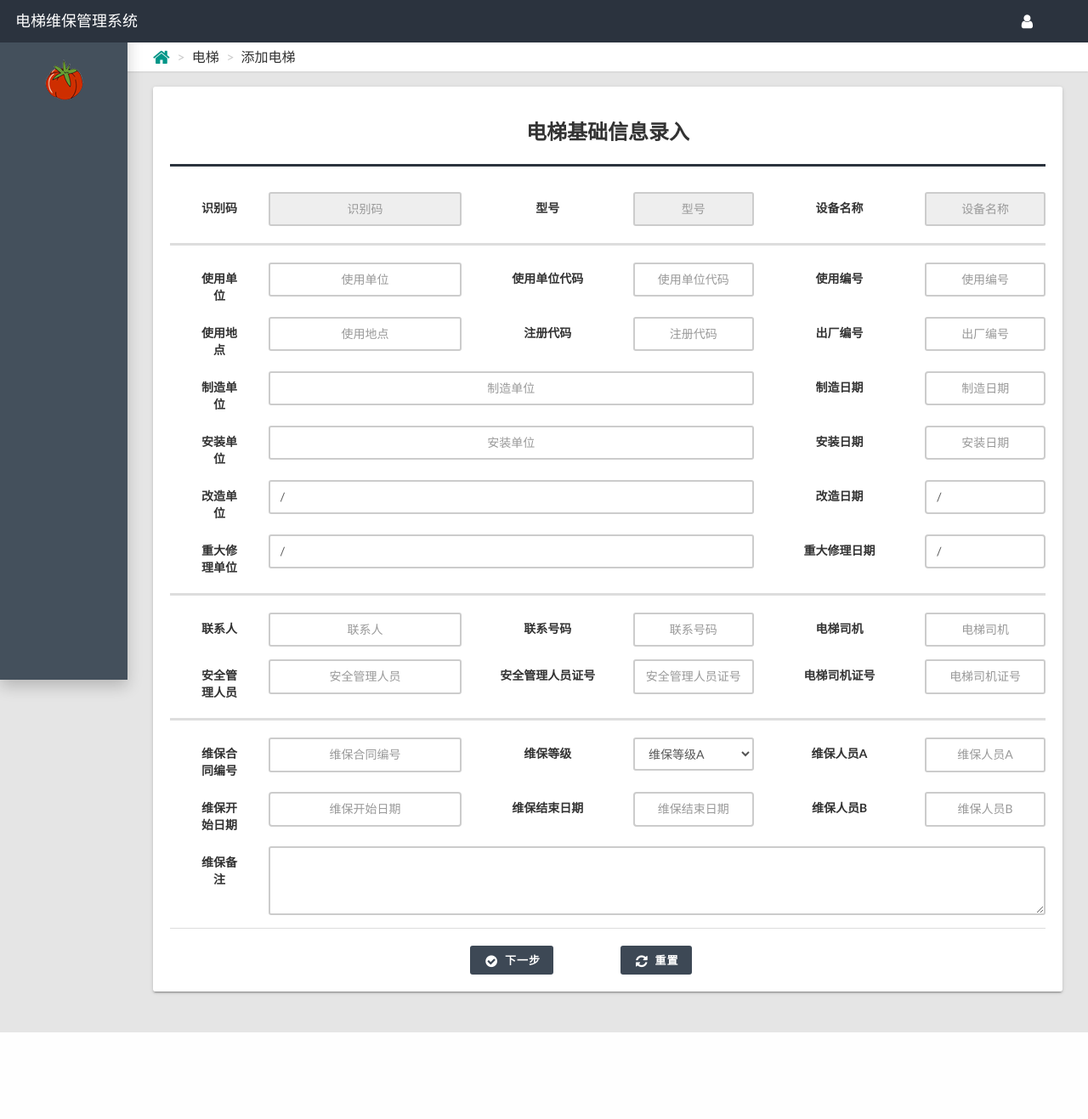
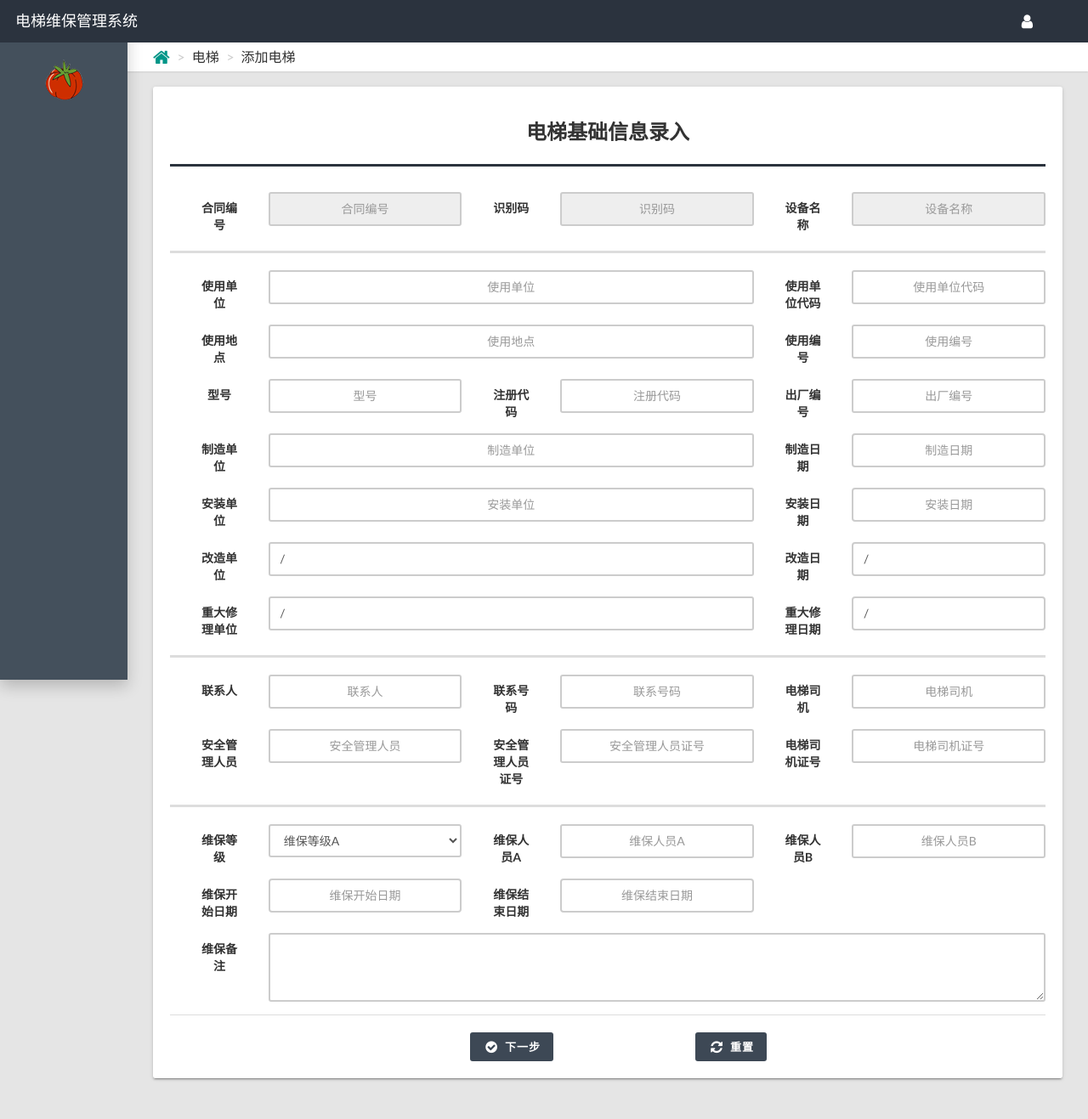
Before and after one commit to llittleTomato/emms, a Flask app: template app/templates/elevator/elevatorRoom_basic.html in a window 1280 px wide. Shown: the whole page at 85% size. Before the commit the page ends 1215 px from the top, so only its background shows below. Run offline with Flask 2, Linux system fonts and the light colour scheme; the template is opened without the code that fills it, so the values that code supplies are empty; some libraries are stand-ins or nearby versions.

Commit message:
增加电梯功能中将维保合同替换设备型号作为主要信息

```diff
--- a/app/forms/elevator.py
+++ b/app/forms/elevator.py
@@ -8,7 +8,7 @@ from app.models.elevator import ElevatorRoom
 class ElevatorInitForm(Form):
     # 对输入的电梯初始信息进行验证
     idCode = StringField('idCode', validators=[DataRequired('请输入电梯识别码'), Length(max=6)])
-    model = StringField('model', validators=[DataRequired('请输入电梯型号')])
+    # model = StringField('model', validators=[DataRequired('请输入电梯型号')])
     idCode_cp = StringField('idCode_cp', validators=[Length(max=6)])
 
     # 对电梯识别码验证是否存在
--- a/app/templates/elevator/elevatorRoom_basic.html
+++ b/app/templates/elevator/elevatorRoom_basic.html
@@ -20,16 +20,16 @@
                 <div class="card-body">
                     <form class="form-horizontal" method="post" action="{{ url_for('view.elevator_basic_data_input') }}">
                         <div class="form-group" style="margin-left: 15px">
+                            <label class="control-label col-md-1" for="maintenanceContractNumber">合同编号</label>
+                            <div class="col-md-3">
+                                <input id="maintenanceContractNumber" class="form-control" type="text" name="maintenanceContractNumber" placeholder="合同编号" readonly>
+                            </div>
                             <label class="control-label col-md-1" for="idCode">识别码</label>
                             <div class="col-md-3">
                                 <input id="idCode" class="form-control" type="text" name="idCode" placeholder="识别码" readonly>
                             </div>
-                            <label class="control-label col-md-2" for="model">型号</label>
-                            <div class="col-md-2">
-                                <input id="model" class="form-control" type="text" name="model" placeholder="型号" readonly>
-                            </div>
-                            <label class="control-label col-md-2" for="deviceName">设备名称</label>
-                            <div class="col-md-2">
+                            <label class="control-label col-md-1" for="deviceName">设备名称</label>
+                            <div class="col-md-3">
                                 <input id="deviceName" class="form-control" type="text" name="deviceName" placeholder="设备名称" readonly>
                             </div>
                         </div>
@@ -38,29 +38,35 @@
                         </div>
                         <div class="form-group" style="margin-left: 15px">
                             <label class="control-label col-md-1" for="userEntityName">使用单位</label>
-                            <div class="col-md-3">
+                            <div class="col-md-7">
                                 <input id="userEntityName" class="form-control" type="text" name="userEntityName" placeholder="使用单位" required onfocus="fonfocus(this, 'sydwmc')" onblur="fblur(this, 'sydwmc')">
                             </div>
-                            <label class="control-label col-md-2" for="userEntityCode">使用单位代码</label>
-                            <div class="col-md-2">
+                            <label class="control-label col-md-1" for="userEntityCode">使用单位代码</label>
+                            <div class="col-md-3">
                                 <input id="userEntityCode" class="form-control" type="text" name="userEntityCode" placeholder="使用单位代码">
                             </div>
-                            <label class="control-label col-md-2" for="numberOfUse">使用编号</label>
-                            <div class="col-md-2">
+                        </div>
+                        <div class="form-group" style="margin-left: 15px">
+                            <label class="control-label col-md-1" for="locationOfUse">使用地点</label>
+                            <div class="col-md-7">
+                                <input id="locationOfUse" class="form-control" type="text" name="locationOfUse" placeholder="使用地点" required>
+                            </div>
+                            <label class="control-label col-md-1" for="numberOfUse">使用编号</label>
+                            <div class="col-md-3">
                                 <input id="numberOfUse" class="form-control" type="text" name="numberOfUse" placeholder="使用编号" required>
                             </div>
                         </div>
                         <div class="form-group" style="margin-left: 15px">
-                            <label class="control-label col-md-1" for="locationOfUse">使用地点</label>
+                            <label class="control-label col-md-1" for="model">型号</label>
                             <div class="col-md-3">
-                                <input id="locationOfUse" class="form-control" type="text" name="locationOfUse" placeholder="使用地点" required>
+                                <input id="model" class="form-control" type="text" name="model" placeholder="型号">
                             </div>
-                            <label class="control-label col-md-2" for="regCode">注册代码</label>
-                            <div class="col-md-2">
+                            <label class="control-label col-md-1" for="regCode">注册代码</label>
+                            <div class="col-md-3">
                                 <input id="regCode" class="form-control" type="text" name="regCode" placeholder="注册代码" required pattern="[0-9]{18}" title="18位数字" maxlength="18">
                             </div>
-                            <label class="control-label col-md-2" for="factoryNumber">出厂编号</label>
-                            <div class="col-md-2">
+                            <label class="control-label col-md-1" for="factoryNumber">出厂编号</label>
+                            <div class="col-md-3">
                                 <input id="factoryNumber" class="form-control" type="text" name="factoryNumber" placeholder="出厂编号" required>
                             </div>
                         </div>
@@ -69,8 +75,8 @@
                             <div class="col-md-7">
                                 <input id="manufactureCompany" class="form-control" type="text" name="manufactureCompany" placeholder="制造单位" required>
                             </div>
-                            <label class="control-label col-md-2" for="manufactureDate">制造日期</label>
-                            <div class="col-md-2">
+                            <label class="control-label col-md-1" for="manufactureDate">制造日期</label>
+                            <div class="col-md-3">
                                 <input class="form-control datepicker" id="manufactureDate" type="text" name="manufactureDate" placeholder="制造日期" required>
                             </div>
                         </div>
@@ -79,8 +85,8 @@
                             <div class="col-md-7">
                                 <input id="installCompany" class="form-control" type="text" name="installCompany" placeholder="安装单位" required>
                             </div>
-                            <label class="control-label col-md-2" for="installDate">安装日期</label>
-                            <div class="col-md-2">
+                            <label class="control-label col-md-1" for="installDate">安装日期</label>
+                            <div class="col-md-3">
                                 <input class="form-control datepicker" id="installDate" type="text" name="installDate" placeholder="安装日期" required>
                             </div>
                         </div>
@@ -89,8 +95,8 @@
                             <div class="col-md-7">
                                 <input id="renovateCompany" class="form-control" type="text" name="renovateCompany" placeholder="改造单位" value="/">
                             </div>
-                            <label class="control-label col-md-2" for="renovateDate">改造日期</label>
-                            <div class="col-md-2">
+                            <label class="control-label col-md-1" for="renovateDate">改造日期</label>
+                            <div class="col-md-3">
                                 <input class="form-control datepicker" id="renovateDate" type="text" name="renovateDate" placeholder="改造日期" value="/">
                             </div>
                         </div>
@@ -99,8 +105,8 @@
                             <div class="col-md-7">
                                 <input id="majorRepairCompany" class="form-control" type="text" name="majorRepairCompany" placeholder="重大修理单位" value="/">
                             </div>
-                            <label class="control-label col-md-2" for="majorRepairDate">重大修理日期</label>
-                            <div class="col-md-2">
+                            <label class="control-label col-md-1" for="majorRepairDate">重大修理日期</label>
+                            <div class="col-md-3">
                                 <input class="form-control datepicker" id="majorRepairDate" type="text" name="majorRepairDate" placeholder="重大修理日期" value="/">
                             </div>
                         </div>
@@ -112,12 +118,12 @@
                             <div class="col-md-3">
                                 <input id="contactPerson" class="form-control" type="text" name="contactPerson" placeholder="联系人" required>
                             </div>
-                            <label class="control-label col-md-2" for="contactNumber">联系号码</label>
-                            <div class="col-md-2">
+                            <label class="control-label col-md-1" for="contactNumber">联系号码</label>
+                            <div class="col-md-3">
                                 <input id="contactNumber" class="form-control" type="text" name="contactNumber" placeholder="联系号码" required pattern="^(13[0-9]|14[5|7]|15[0|1|2|3|5|6|7|8|9]|18[0|1|2|3|5|6|7|8|9])\d{8}$" title="11位手机号码">
                             </div>
-                            <label class="control-label col-md-2" for="liftAttendant">电梯司机</label>
-                            <div class="col-md-2">
+                            <label class="control-label col-md-1" for="liftAttendant">电梯司机</label>
+                            <div class="col-md-3">
                                 <input id="liftAttendant" class="form-control" type="text" name="liftAttendant" placeholder="电梯司机" required>
                             </div>
                         </div>
@@ -126,12 +132,12 @@
                             <div class="col-md-3">
                                 <input id="safetyManager" class="form-control" type="text" name="safetyManager" placeholder="安全管理人员" required>
                             </div>
-                            <label class="control-label col-md-2" for="safetyManagerCertificate">安全管理人员证号</label>
-                            <div class="col-md-2">
+                            <label class="control-label col-md-1" for="safetyManagerCertificate">安全管理人员证号</label>
+                            <div class="col-md-3">
                                 <input id="safetyManagerCertificate" class="form-control" type="text" name="safetyManagerCertificate" placeholder="安全管理人员证号" required>
                             </div>
-                            <label class="control-label col-md-2" for="liftAttendantCertificate">电梯司机证号</label>
-                            <div class="col-md-2">
+                            <label class="control-label col-md-1" for="liftAttendantCertificate">电梯司机证号</label>
+                            <div class="col-md-3">
                                 <input id="liftAttendantCertificate" class="form-control" type="text" name="liftAttendantCertificate" placeholder="电梯司机证号" required>
                             </div>
                         </div>
@@ -139,21 +145,21 @@
                         <div class="card-diver">
                         </div>
                         <div class="form-group" style="margin-left: 15px">
-                            <label class="control-label col-md-1" for="maintenanceContractNumber">维保合同编号</label>
+                            <label class="control-label col-md-1" for="maintenanceLevel">维保等级</label>
                             <div class="col-md-3">
-                                <input id="maintenanceContractNumber" class="form-control" type="text" name="maintenanceContractNumber" placeholder="维保合同编号" required>
-                            </div>
-                            <label class="control-label col-md-2" for="maintenanceLevel">维保等级</label>
-                            <div class="col-md-2">
                                 <select id="maintenanceLevel" name="maintenanceLevel" class="form-control">
                                     <option value="A" selected="selected">维保等级A</option>
                                     <option value="B">维保等级B</option>
                                     <option value="C">维保等级C</option>
                                 </select>
                             </div>
-                            <label class="control-label col-md-2" for="maintenancePersonA">维保人员A</label>
-                            <div class="col-md-2">
+                            <label class="control-label col-md-1" for="maintenancePersonA">维保人员A</label>
+                            <div class="col-md-3">
                                 <input id="maintenancePersonA" class="form-control" type="text" name="maintenancePersonA" placeholder="维保人员A" required>
+                            </div>
+                            <label class="control-label col-md-1" for="maintenancePersonB">维保人员B</label>
+                            <div class="col-md-3">
+                                <input id="maintenancePersonB" class="form-control" type="text" name="maintenancePersonB" placeholder="维保人员B" required>
                             </div>
                         </div>
                         <div class="form-group" style="margin-left: 15px">
@@ -161,13 +167,9 @@
                             <div class="col-md-3">
                                 <input id="maintenanceStartDate" class="form-control datepicker" type="text" name="maintenanceStartDate" placeholder="维保开始日期" required>
                             </div>
-                            <label class="control-label col-md-2" for="maintenanceEndDate">维保结束日期</label>
-                            <div class="col-md-2">
+                            <label class="control-label col-md-1" for="maintenanceEndDate">维保结束日期</label>
+                            <div class="col-md-3">
                                 <input id="maintenanceEndDate" class="form-control datepicker" type="text" name="maintenanceEndDate" placeholder="维保结束日期" required>
-                            </div>
-                            <label class="control-label col-md-2" for="maintenancePersonB">维保人员B</label>
-                            <div class="col-md-2">
-                                <input id="maintenancePersonB" class="form-control" type="text" name="maintenancePersonB" placeholder="维保人员B" required>
                             </div>
                         </div>
                         <div class="form-group" style="margin-left: 15px">
@@ -181,7 +183,7 @@
                                 <div class="col-md-2 col-md-offset-4" >
                                     <button class="btn btn-primary icon-btn" type="submit"><i class="fa fa-fw fa-lg fa-check-circle"></i>下一步</button>
                                 </div>
-                                <div class="col-md-2">
+                                <div class="col-md-2 col-md-offset-1">
                                     <button class="btn btn-primary icon-btn" type="reset"><i class="fa fa-fw fa-lg fa-refresh"></i>重置</button>
                                 </div>
                             </div>
--- a/app/view/report.py
+++ b/app/view/report.py
@@ -65,7 +65,7 @@ def report_show():
 def report_test():
     # doc = DocxTemplate(url_for('static', filename='reportpdf/elevator_room.docx'))
     doc = DocxTemplate('reportdocx/docxtemplates/elevator_room.docx')
-    context = {'company': '特检院'}
+    context = {'company': 'ok'}
     doc.render(context)
     doc.save('app/static/reportpdf/test.docx')
     return render_template('report/reporttest.html')
```
Also changed, not shown: app/templates/elevator/elevatorInput_init.html (+10 -6 lines), app/templates/elevator/elevatorManage.html (+6 -2 lines).
